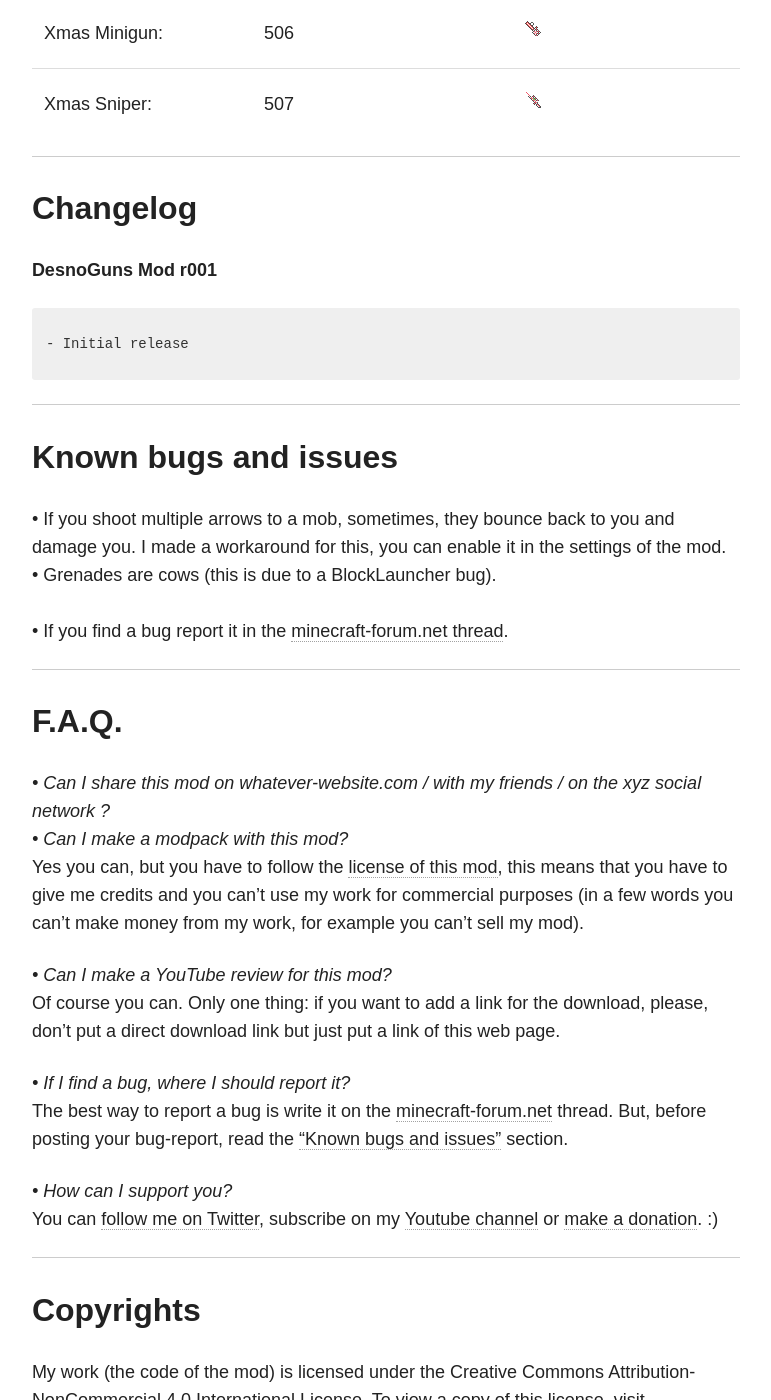
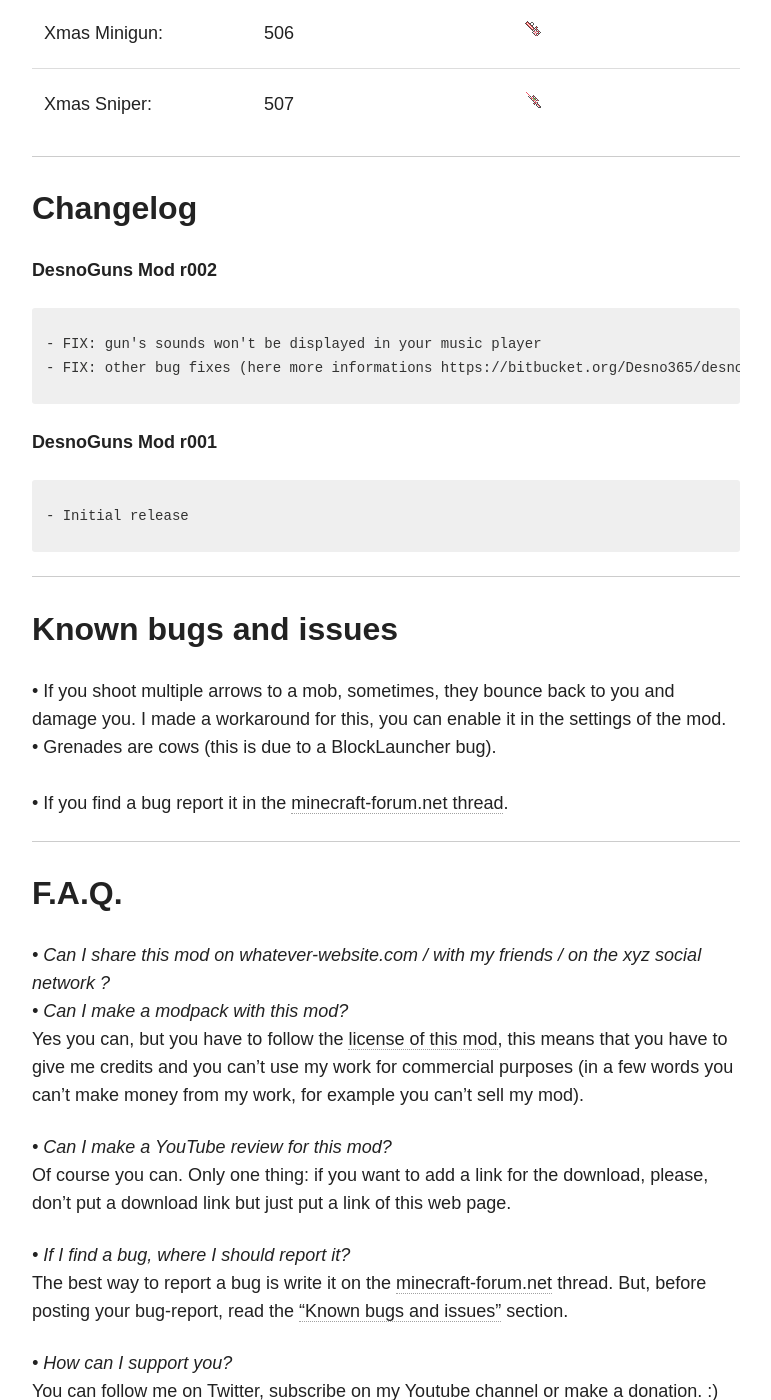
Before and after one commit to Desno365/Desno365.github.io, a Jekyll site: the page built from minecraft/desnoguns-mod/index.md, in a window 1280 px wide and 1400 px high, scrolled down 14263 px. Shown: the whole window, without its empty margins (254-1025 px from the left). Built offline with Jekyll 4.4.1, drawn with Linux system fonts in a browser that asks for light colours; nearby versions of some CDN libraries; comment, search, counter and statistics services are not loaded.

Commit message:
r002 of DesnoGuns Mod

```diff
--- a/minecraft/desnoguns-mod/full-changelog/changelog.html
+++ b/minecraft/desnoguns-mod/full-changelog/changelog.html
@@ -1,2 +1,6 @@
+<i>DesnoGuns Mod r002</i><br>
+- FIX: gun's sound now won't be displayed in your music player<br>
+- FIX: other bug fixes (here more informations <a href="https://bitbucket.org/Desno365/desnoguns-mod/commits/de888e7d698451d049e66c74f27e3f8598c6a5c9">https://bitbucket.org/Des...c6a5c9</a>)<br><br>
+
 <i>DesnoGuns Mod r001:</i><br>
 - Initial release
--- a/minecraft/desnoguns-mod/index.md
+++ b/minecraft/desnoguns-mod/index.md
@@ -37,13 +37,13 @@ Guns. Weapons. Explosions. This is the DesnoGuns Mod! :D
 ## Downloads
 
 <i>Minecraft Pocket Edition 0.10.4 & 0.9.5:</i><br>
-<i> --- DesnoGuns Mod <b>r001</b>:</i>
+<i> --- DesnoGuns Mod <b>r002</b>:</i>
 
 | Website | Support | Regular |
 |:--------|:-------:|:-------:|
-| MediaFire:       | [Support download](http://adf.ly/vCnna) | [Regular download](http://www.mediafire.com/download/nvrd0kkc76v8mxi/DesnoGuns_r001_Desno365.zip) |
-| AndroidFileHost: | [Support download](http://adf.ly/vCtLy) | [Regular download](https://www.androidfilehost.com/?fid=95853297432265019) |
-| MEGA:            | [Support download](http://adf.ly/vCnSI) | [Regular download](https://mega.co.nz/#!G0xnGahL!k0SjnYIEJHFVCHRgaHLcbMsFRkJyeYvMOWU6l2mdWhI) |
+| MediaFire:       | [Support download](http://adf.ly/vFZz2) | [Regular download](http://www.mediafire.com/download/q3j1j11x1j4aphe/DesnoGuns_r002_Desno365.zip) |
+| AndroidFileHost: | [Support download](http://adf.ly/vFZxE) | [Regular download](https://www.androidfilehost.com/?fid=95855108297851476) |
+| MEGA:            | [Support download](http://adf.ly/vFaMc) | [Regular download](https://mega.co.nz/#!vkgWGAia!Z6ZeKdtpC8lWODGF3ghWJ7Ilq-Qw-Vk22tA-KSKmynM) |
 |----
 {: rules="groups"}
 
@@ -164,6 +164,12 @@ Click an icon under the "**Crafting**" column to display the crafting recipe of
 
 ## Changelog
 
+**DesnoGuns Mod r002**
+{% highlight text %}
+- FIX: gun's sounds won't be displayed in your music player
+- FIX: other bug fixes (here more informations https://bitbucket.org/Desno365/desnoguns-mod/commits/de888e7d698451d049e66c74f27e3f8598c6a5c9)
+{% endhighlight %}
+
 **DesnoGuns Mod r001**
 {% highlight text %}
 - Initial release
@@ -186,7 +192,7 @@ Click an icon under the "**Crafting**" column to display the crafting recipe of
 Yes you can, but you have to follow the [license of this mod]({{ site.url }}/minecraft/desnoguns-mod/#copyrights), this means that you have to give me credits and you can't use my work for commercial purposes (in a few words you can't make money from my work, for example you can't sell my mod).<br>
 
 *• Can I make a YouTube review for this mod?*<br>
-Of course you can. Only one thing: if you want to add a link for the download, please, don't put a direct download link but just put a link of this web page.<br>
+Of course you can. Only one thing: if you want to add a link for the download, please, don't put a download link but just put a link of this web page.<br>
 
 *• If I find a bug, where I should report it?*<br>
 The best way to report a bug is write it on the [minecraft-forum.net][thread] thread. But, before posting your bug-report, read the ["Known bugs and issues"](http://desno365.github.io/minecraft/desnoguns-mod/#known-bugs-and-issues) section.
```
